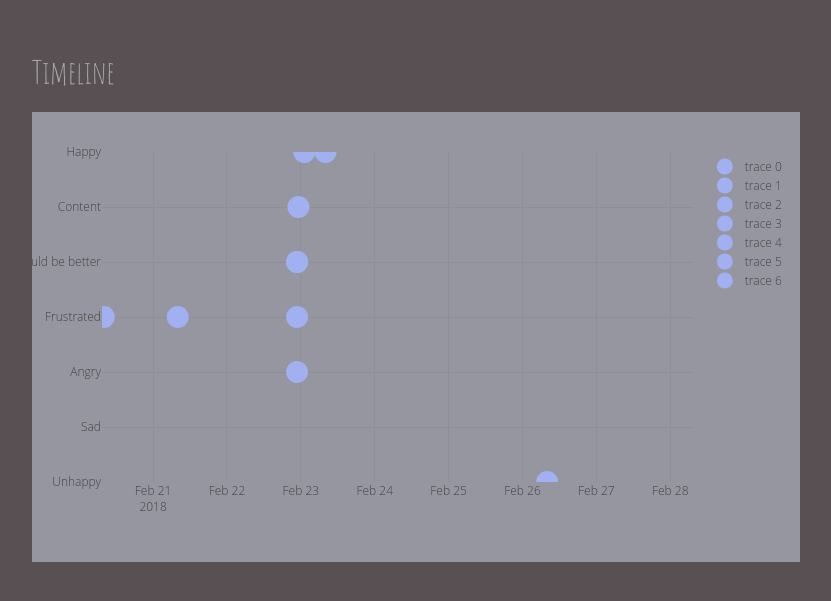
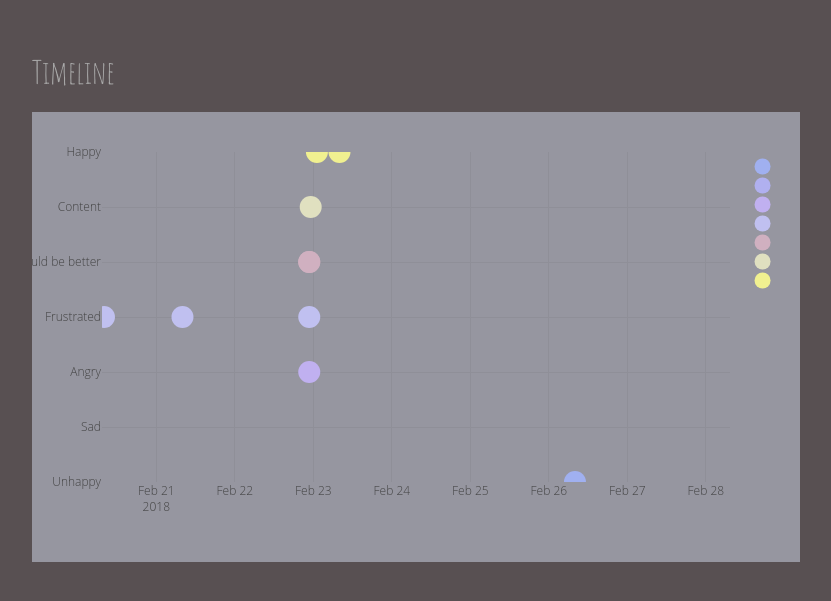
Before and after one commit to adamredwoods/mood-journal, a Django app: page /timeline in a window 1280 px wide. Shown: the part 165-766 px from the top of the page, without its empty margins (224-1055 px from the left). Run offline with Django 3.2, Linux system fonts and the light colour scheme; a user stored in the database is signed in; data comes from the database, SQL or seed files in the repository; some libraries are stand-ins or nearby versions.

Commit message:
added plotly colors

```diff
--- a/mood/question_settings.py
+++ b/mood/question_settings.py
@@ -2,6 +2,9 @@
 questions = {
     "feeling": [
         "Unhappy", "Sad", "Angry", "Frustrated", "Could be better", "Content", "Happy"
+    ],
+    "feeling_color": [
+        "#a0b0f0", "#b0b0f0", "#c0b0f0", "#c0c0f0", "#d0b0c0", "#e0e0c0", "#f0f090"
     ],
     "trigger": {
         "Happy": [
--- a/mood/templates/timeline.html
+++ b/mood/templates/timeline.html
@@ -18,7 +18,7 @@
 <div class="pure-g">
    <div class="pure-u-1-5"></div>
    <div class="pure-u-3-5 chart-wrapper">
-      <div class="chart-wrapper-scroll" id="tester">
+      <div class="chart-wrapper-scroll" id="plotter">
       </div>
    </div>
 </div>
@@ -47,6 +47,12 @@ function setupPlot(data) {
       {% endfor %}
    ];
 
+   let feelingColor = [
+      {% for i in feeling_color %}
+         "{{i}}",
+      {% endfor %}
+   ]
+
    //-- divide up our traces by feeling
    let j=0;
    feelingList.forEach(function(i){
@@ -54,7 +60,7 @@ function setupPlot(data) {
          x:[],
          y:[],
          type: 'scatter',
-         marker: {"color": "#a0b0f0", "size": 22},
+         marker: {"color": feelingColor[j], "size": 22},
          mode: "markers"
       });
       trace_key[i] = j;
@@ -65,14 +71,13 @@ function setupPlot(data) {
       function(i){
          trace[trace_key[i.fields.feeling]].x.push(i.fields.date);
          trace[trace_key[i.fields.feeling]].y.push(i.fields.feeling);
+         trace[trace_key[i.fields.feeling]].name="";
       }
    );
 
-console.log(trace);
 
-   var date = new Date(); // some mock date
+   var date = new Date();
    var date_ms = parseInt(date.getTime());
-   // console.log(date_ms,data)
 
    var layout = {
       yaxis: {fixedrange: true, range: [0,feelingList.length-1]},
@@ -95,8 +100,8 @@ console.log(trace);
    //    mode: "markers"
    // }
 
-   TESTER = document.getElementById("tester");
-   	Plotly.newPlot( TESTER, trace,
+   PLOTTER = document.getElementById("plotter");
+   	Plotly.newPlot( PLOTTER, trace,
       layout,
       {displayModeBar: false},
    );
--- a/mood/views.py
+++ b/mood/views.py
@@ -70,7 +70,7 @@ def timeline(request):
     #feelings_json = json.dumps(feeling_set, cls=DjangoJSONEncoder)
     feelings_json = serializers.serialize("json", feeling_set)
 
-    return render(request, "timeline.html", { "feeling_axis": questions['feeling']} )
+    return render(request, "timeline.html", { "feeling_axis": questions['feeling'], "feeling_color": questions['feeling_color']} )
 
 ## use this to send the timeline data to the client
 ## TODO: get data for only the current year
```
